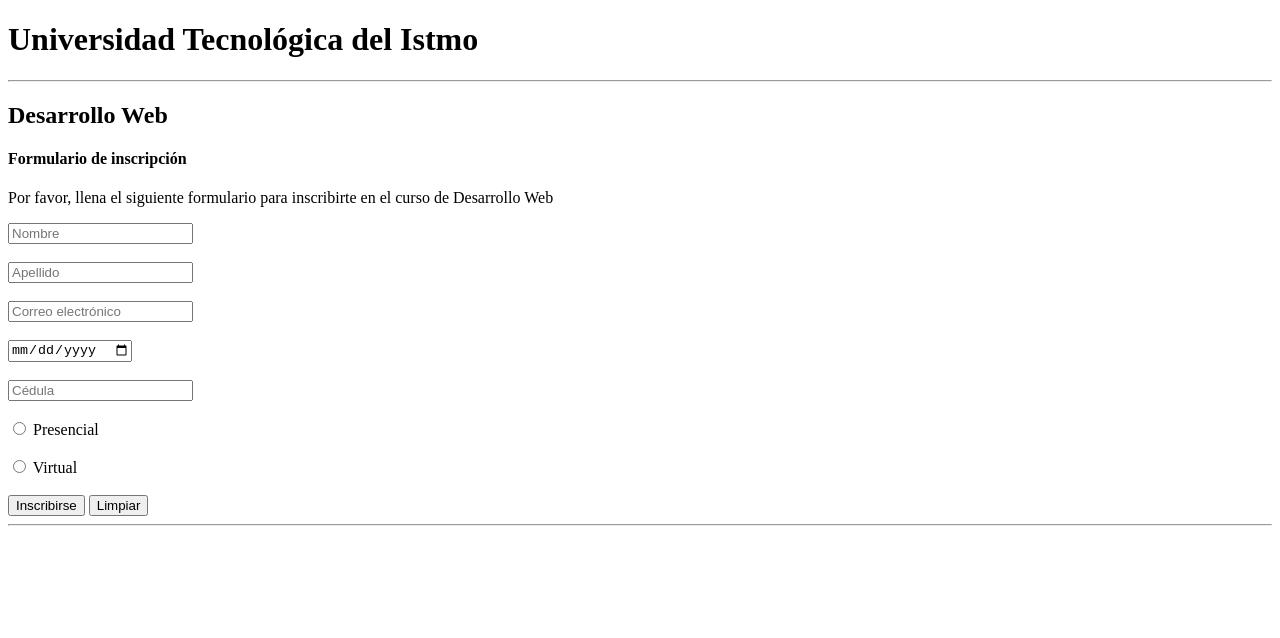
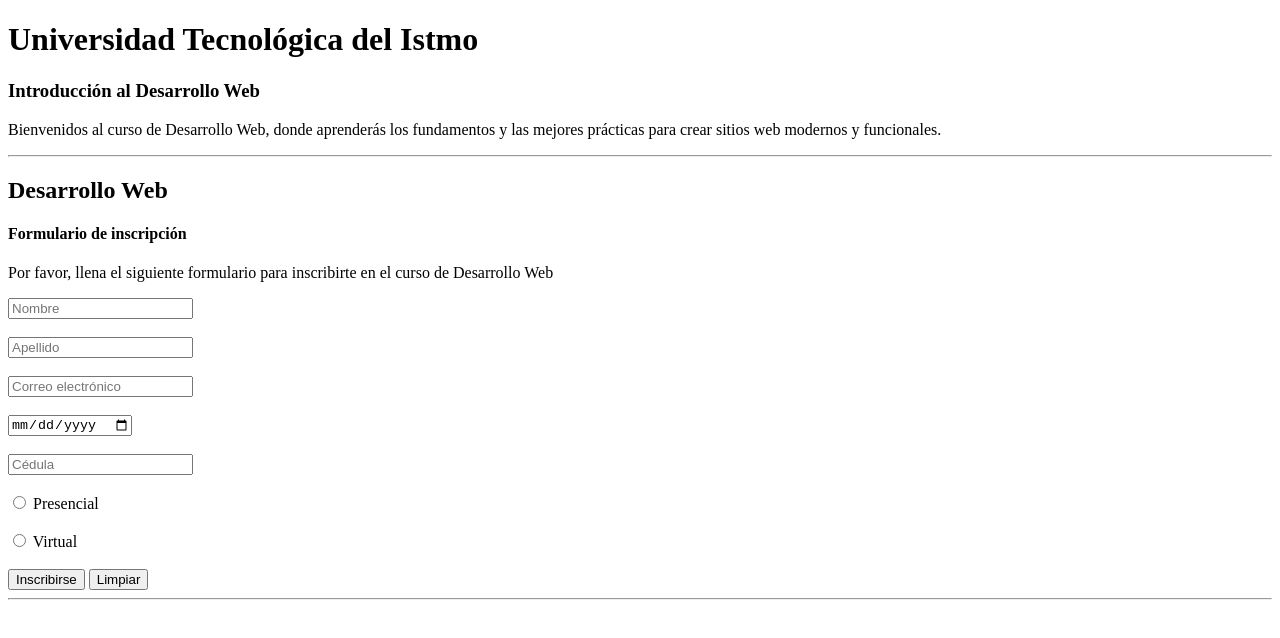
Before and after one commit to HectorBo-B/DSW_HTML, a plain HTML site: page index.html in a window 1280 px wide. Drawn offline with Linux system fonts and the light colour scheme.

Commit message:
se añadió un cabezal

```diff
--- a/index.html
+++ b/index.html
@@ -12,7 +12,8 @@
         a la que pertenece el sitio-->
         <header>
             <h1>Universidad Tecnológica del Istmo</h1>
-
+            <h3>Introducción al Desarrollo Web</h2>
+            <p>Bienvenidos al curso de Desarrollo Web, donde aprenderás los fundamentos y las mejores prácticas para crear sitios web modernos y funcionales.</p>
         </header>
         <hr>
         <!--Introducción básica al desarrollo web-->
```
